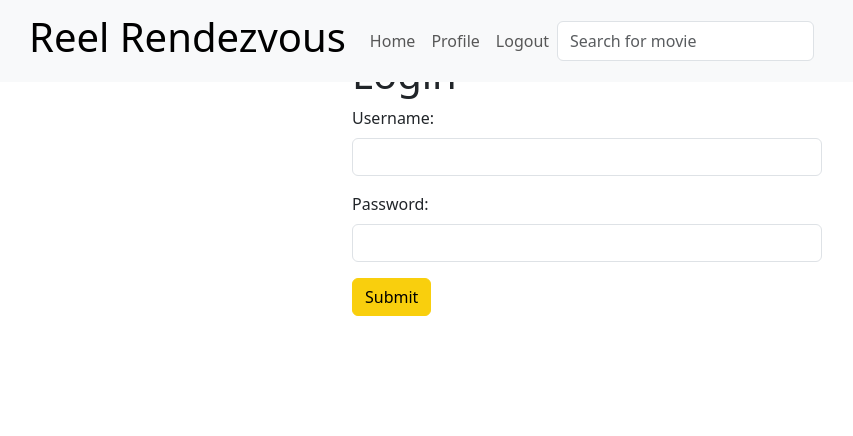
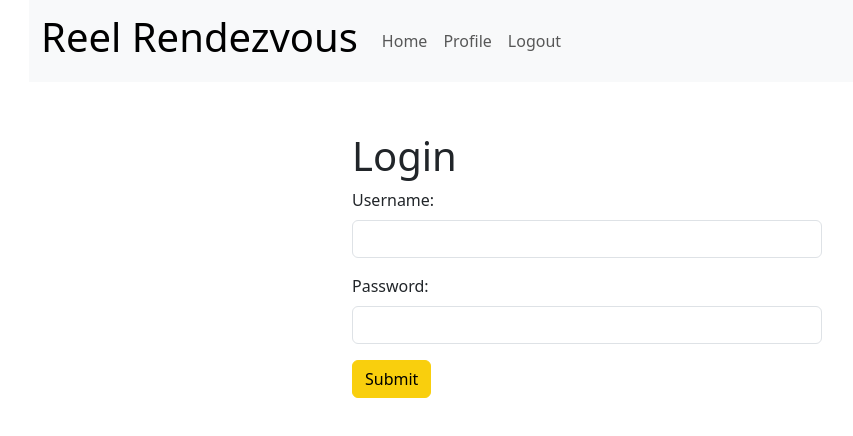
Before and after one commit to SyncMyShip/myFlix-client, a React (Vite) app: page /login in a window 1280 px wide. Shown: the top 436 px of the page, without its empty margins (53-906 px from the left). Built offline with nearby package versions, Linux system fonts and the light colour scheme.

Commit message:
only show search on home

```diff
--- a/src/components/main-view/main-view.jsx
+++ b/src/components/main-view/main-view.jsx
@@ -1,4 +1,5 @@
 import { useState, useEffect } from "react";
+import "./main-view.scss";
 import { MovieCard } from "../movie-card/movie-card";
 import { MovieView } from "../movie-view/movie-view";
 import { LoginView } from "../login-view/login-view";
--- a/src/components/navigation-bar/navigation-bar.jsx
+++ b/src/components/navigation-bar/navigation-bar.jsx
@@ -1,7 +1,7 @@
 import Container from 'react-bootstrap/Container';
 import Nav from 'react-bootstrap/Nav';
 import Navbar from 'react-bootstrap/Navbar';
-import { Link } from "react-router-dom"
+import { Link, useLocation } from "react-router-dom"
 import { Form } from "react-bootstrap";
 import { useSelector, useDispatch } from 'react-redux';
 import { setUser } from '../../state/users/usersSlice';
@@ -9,9 +9,10 @@ import { setUser } from '../../state/users/usersSlice';
 export const NavigationBar = ({onLoggedOut, moviesSearch, setMoviesSearch}) => {
   const user = useSelector((state) => state.user);
   const dispatch = useDispatch();
+  const location = useLocation();
 
   return (
-    <Navbar expand="lg" className="bg-body-tertiary sticky-navbar" fixed="top">
+    <Navbar expand="lg" className="bg-body-tertiary navbar-static-top">
       <Container>
         <Navbar.Brand as={Link} to="/"><h1>Reel Rendezvous</h1></Navbar.Brand>
         <Navbar.Toggle aria-controls="basic-navbar-nav" />
@@ -30,6 +31,7 @@ export const NavigationBar = ({onLoggedOut, moviesSearch, setMoviesSearch}) => {
                 <Nav.Link onClick={() => dispatch(setUser(null))}>Logout</Nav.Link>
               </>
             )}
+            {location.pathname === '/' && (
               <Form className="d-flex align-items-right">
                 <Form.Control
                     className="me-4"
@@ -39,6 +41,7 @@ export const NavigationBar = ({onLoggedOut, moviesSearch, setMoviesSearch}) => {
                     onChange={(e) => setMoviesSearch(e.target.value)}
                 />
               </Form>
+            )}
           </Nav>
         </Navbar.Collapse>
       </Container>
--- a/src/components/profile-view/profile-view.jsx
+++ b/src/components/profile-view/profile-view.jsx
@@ -13,7 +13,7 @@ export const ProfileView = ({ user, movies, token, syncUser, isFavoriteMovie, ha
 
     return (
         <Row className="justify-content-center">
-            <Col md={10} className="align-items-stretch" style={{ padding: "50px" }}>
+            <Col md={10} className="align-items-stretch">
                 <div>
                     <UserProfile
                         name={user.Name}
```
Also changed, not shown: src/components/main-view/main-view.scss (added), 3 other files (tests, documents, lock files or other folders). Lines whose indentation alone changed are shown as unchanged.
